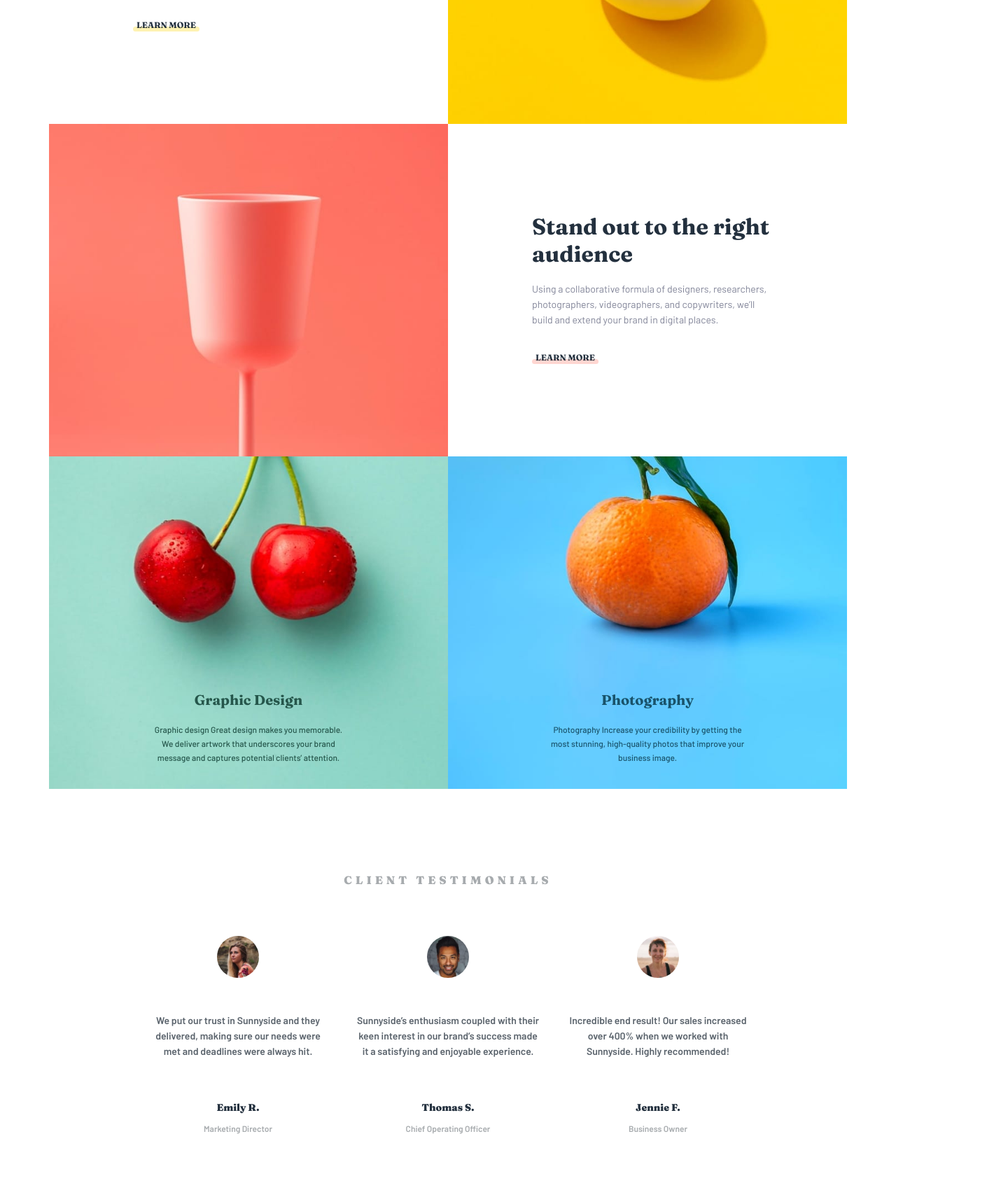
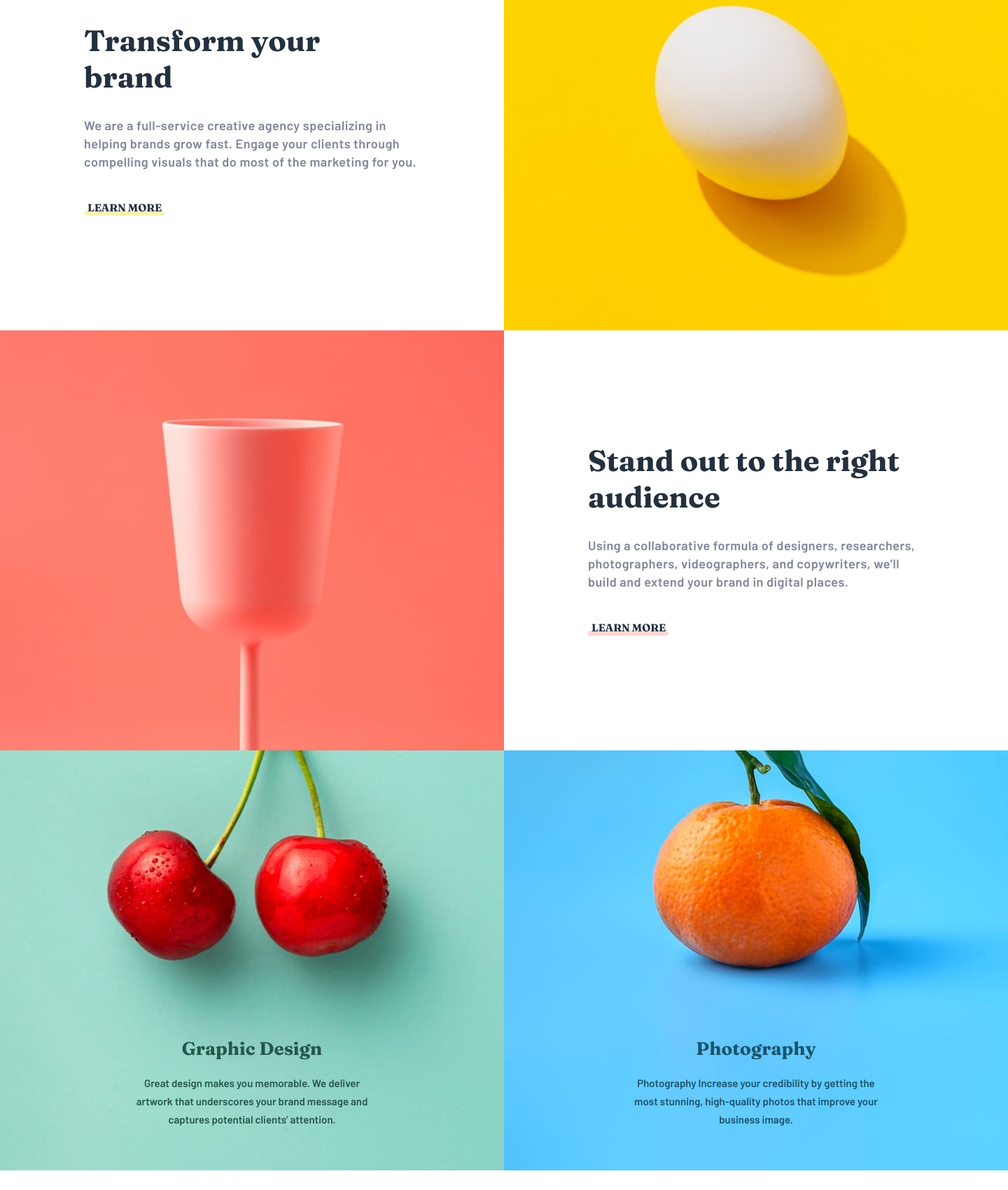
Before and after one commit to deborasuzuki/Sunnyside-Agency, a plain HTML site: page index.html in a window 1280 px wide. Shown: the part 928-2628 px from the top of the page at 70% size, 1440 px wide, since content can reach past the window. Drawn offline with Linux system fonts and the light colour scheme.

Commit message:
Sizes adjustments

```diff
--- a/index.html
+++ b/index.html
@@ -64,9 +64,8 @@
       <div class="picture-3">
         <h2>Graphic Design</h2>
         <p>
-          Graphic design Great design makes you memorable. We deliver artwork
-          that underscores your brand message and captures potential clients’
-          attention.
+          Great design makes you memorable. We deliver artwork that underscores
+          your brand message and captures potential clients’ attention.
         </p>
       </div>
       <div class="picture-4">
--- a/style.scss
+++ b/style.scss
@@ -5,7 +5,7 @@
 
 body {
   margin: 0 auto;
-  width: 1140px;
+  width: 1440px;
 
   @media (max-width: 375px) {
     width: 375px;
@@ -13,7 +13,7 @@ body {
 }
 
 .section-1 {
-  height: 630px;
+  height: 800px;
 
   background-image: url(/images/desktop/image-header.jpg);
   background-position: center;
@@ -30,7 +30,7 @@ body {
 
   header {
     height: 80px;
-    width: 1140px;
+    width: 1440px;
 
     display: flex;
     flex-direction: row;
@@ -38,8 +38,8 @@ body {
 
     .logo {
       padding: 40px 0 0 30px;
-      height: 24px;
-      width: 124px;
+      height: 34px;
+      width: 160px;
 
       @media (max-width: 375px) {
         padding: 30px 0 0 30px;
@@ -47,8 +47,8 @@ body {
     }
 
     nav {
-      padding: 30px 40px 0 0;
-      width: 370px;
+      padding: 30px 50px 0 0;
+      width: 480px;
       display: flex;
       justify-content: space-between;
       align-items: center;
@@ -70,7 +70,8 @@ body {
       .pages {
         text-decoration: none;
         font-family: 'Barlow';
-        font-size: 14px;
+        font-size: 18px;
+        font-weight: 600;
         color: hsl(0, 0%, 100%);
 
         @media (max-width: 375px) {
@@ -80,15 +81,15 @@ body {
 
       .btn-contact {
         font-family: 'Fraunces';
-        font-size: 12px;
+        font-size: 14.5px;
         color: hsl(212, 27%, 19%);
 
         background-color: hsl(0, 0%, 100%);
         border: none;
         border-radius: 30px;
         padding: 0 18px;
-        width: 110px;
-        height: 40px;
+        width: 125px;
+        height: 50px;
 
         &:hover {
           background-color: rgba(255, 255, 255, 0.25);
@@ -104,12 +105,12 @@ body {
   }
 
   h1 {
-    margin-top: 70px;
+    margin-top: 100px;
 
     font-family: 'Fraunces';
     font-weight: 900;
     letter-spacing: 8px;
-    font-size: 40px;
+    font-size: 50px;
     color: hsl(0, 0%, 100%);
 
     display: flex;
@@ -117,33 +118,35 @@ body {
   }
 
   .arrow {
-    height: 90px;
-    margin: 50px auto;
+    height: 115px;
+    margin: 70px auto;
   }
 }
 
 .section-2 {
-  height: 475px;
-
+  height: 600px;
   display: flex;
   align-items: center;
 
   .article-1 {
-    max-width: 350px;
-    padding: 120px 100px 120px 120px;
+    max-width: 480px;
+    padding: 130px 120px;
 
     h2 {
-      margin: 0 0 20px 0;
+      margin: 0 0 30px 0;
       font-family: 'Fraunces';
-      font-size: 32px;
+      font-size: 42px;
       color: hsl(212, 27%, 19%);
+      width: 450px;
     }
 
     p {
-      margin: 10px 0;
+      margin: 18px 0;
       font-family: 'Barlow';
-      font-size: 14px;
-      line-height: 22px;
+      font-size: 18px;
+      line-height: 26px;
+      letter-spacing: 0.5px;
+      font-weight: 600;
 
       color: hsl(232, 10%, 55%);
     }
@@ -153,9 +156,10 @@ body {
       display: flex;
       flex-direction: column;
       padding: 25px 0 0 5px;
+      width: fit-content;
 
       font-family: 'Fraunces';
-      font-size: 12px;
+      font-size: 15px;
       color: hsl(212, 27%, 19%);
 
       &::after {
@@ -166,17 +170,21 @@ body {
         background-color: hsl(51, 100%, 49%);
         border-radius: 0.625rem;
         opacity: 0.3;
-        width: 95px;
+        width: 115px;
         height: 7px;
 
         z-index: -1;
+      }
+
+      &:hover::after {
+        opacity: 1;
       }
     }
   }
 
   .picture-1 {
-    width: 570px;
-    height: 475px;
+    width: 720px;
+    height: 600px;
     background-image: url(/images/desktop/image-transform.jpg);
     background-position: center;
     background-size: cover;
@@ -185,27 +193,29 @@ body {
 }
 
 .section-3 {
-  height: 475px;
-
+  height: 600px;
   display: flex;
   align-items: center;
 
   .article-2 {
-    max-width: 350px;
-    padding: 120px 100px 120px 120px;
+    max-width: 480px;
+    padding: 130px 120px;
 
     h2 {
-      margin: 0 0 20px 0;
+      margin: 0 0 30px 0;
       font-family: 'Fraunces';
-      font-size: 32px;
+      font-size: 42px;
       color: hsl(212, 27%, 19%);
+      width: 450px;
     }
 
     p {
-      margin: 10px 0;
+      margin: 18px 0;
       font-family: 'Barlow';
-      font-size: 14px;
-      line-height: 22px;
+      font-size: 18px;
+      line-height: 26px;
+      letter-spacing: 0.5px;
+      font-weight: 600;
 
       color: hsl(232, 10%, 55%);
     }
@@ -215,9 +225,10 @@ body {
       display: flex;
       flex-direction: column;
       padding: 25px 0 0 5px;
+      width: fit-content;
 
       font-family: 'Fraunces';
-      font-size: 12px;
+      font-size: 15px;
       color: hsl(212, 27%, 19%);
 
       &::after {
@@ -228,17 +239,21 @@ body {
         background-color: hsl(7, 99%, 70%);
         border-radius: 0.625rem;
         opacity: 0.3;
-        width: 95px;
+        width: 115px;
         height: 7px;
 
         z-index: -1;
+      }
+
+      &:hover::after {
+        opacity: 1;
       }
     }
   }
 
   .picture-2 {
-    width: 570px;
-    height: 475px;
+    width: 720px;
+    height: 600px;
     background-image: url(/images/desktop/image-stand-out.jpg);
     background-position: center;
     background-size: cover;
@@ -247,14 +262,13 @@ body {
 }
 
 .section-4 {
-  height: 475px;
-
+  height: 600px;
   display: flex;
   align-items: center;
 
   .picture-3 {
-    width: 570px;
-    height: 475px;
+    width: 720px;
+    height: 600px;
 
     background-image: url(/images/desktop/image-graphic-design.jpg);
     background-position: center;
@@ -267,19 +281,19 @@ body {
 
     h2 {
       margin: 0 auto;
-      padding: 300px 0 20px;
+      padding: 350px 0 20px;
       font-family: 'Fraunces';
-      font-size: 20px;
+      font-size: 26px;
       color: hsl(167, 40%, 24%);
     }
 
     p {
-      width: 280px;
+      width: 350px;
       margin: 0 auto;
       font-family: 'Barlow';
-      font-weight: 500;
-      font-size: 12px;
-      line-height: 20px;
+      font-weight: 600;
+      font-size: 15px;
+      line-height: 26px;
       text-align: center;
 
       color: hsl(167, 40%, 24%);
@@ -287,8 +301,8 @@ body {
   }
 
   .picture-4 {
-    width: 570px;
-    height: 475px;
+    width: 720px;
+    height: 600px;
 
     background-image: url(/images/desktop/image-photography.jpg);
     background-position: center;
@@ -301,19 +315,19 @@ body {
 
     h2 {
       margin: 0 auto;
-      padding: 300px 0 20px;
+      padding: 350px 0 20px;
       font-family: 'Fraunces';
-      font-size: 20px;
+      font-size: 26px;
       color: hsl(198, 62%, 26%);
     }
 
     p {
-      width: 280px;
+      width: 350px;
       margin: 0 auto;
       font-family: 'Barlow';
-      font-weight: 500;
-      font-size: 12px;
-      line-height: 20px;
+      font-weight: 600;
+      font-size: 15px;
+      line-height: 26px;
       text-align: center;
 
       color: hsl(198, 62%, 26%);
@@ -322,16 +336,16 @@ body {
 }
 
 .section-5 {
-  height: 450px;
+  height: 600px;
   margin-bottom: 50px;
 
   .testimonials-title {
-    margin: 120px 0 40px 0;
+    margin: 150px 0 40px 0;
 
     font-family: 'Fraunces';
     font-weight: 900;
     letter-spacing: 5px;
-    font-size: 16px;
+    font-size: 20px;
     color: hsl(210, 4%, 67%);
 
     display: flex;
@@ -344,22 +358,24 @@ body {
     justify-content: center;
 
     .testimonial {
-      width: 300px;
+      width: 400px;
       display: flex;
       flex-direction: column;
       justify-content: center;
 
       .photo {
-        width: 60px;
+        width: 70px;
         border-radius: 50%;
-        margin: 30px 120px;
+        margin: 53px 140px;
       }
 
       p {
         margin: 20px 20px;
         font-family: 'Barlow';
-        font-size: 14px;
-        line-height: 22px;
+        font-size: 18px;
+        line-height: 28px;
+        letter-spacing: 0.5px;
+
         font-weight: 600;
         text-align: center;
 
@@ -371,14 +387,14 @@ body {
         padding: 40px 0 10px 0;
         font-family: 'Fraunces';
         font-weight: 900;
-        font-size: 14px;
+        font-size: 18px;
         color: hsl(212, 27%, 19%);
       }
 
       .position {
         margin: 0;
         font-family: 'Barlow';
-        font-size: 12px;
+        font-size: 14px;
         line-height: 22px;
         font-weight: 600;
         text-align: center;
@@ -395,7 +411,7 @@ body {
 
   .picture-5 {
     width: 360px;
-    height: 360px;
+    height: 447px;
     background-image: url(/images/desktop/image-gallery-milkbottles.jpg);
     background-position: center;
     background-size: cover;
@@ -404,7 +420,7 @@ body {
 
   .picture-6 {
     width: 360px;
-    height: 360px;
+    height: 447px;
     background-image: url(/images/desktop/image-gallery-orange.jpg);
     background-position: center;
     background-size: cover;
@@ -413,7 +429,7 @@ body {
 
   .picture-7 {
     width: 360px;
-    height: 360px;
+    height: 447px;
     background-image: url(/images/desktop/image-gallery-cone.jpg);
     background-position: center;
     background-size: cover;
@@ -422,7 +438,7 @@ body {
 
   .picture-8 {
     width: 360px;
-    height: 360px;
+    height: 447px;
     background-image: url(/images/desktop/image-gallery-sugarcubes.jpg);
     background-position: center;
     background-size: cover;
@@ -431,21 +447,21 @@ body {
 }
 
 .section-7 {
-  height: 260px;
+  height: 350px;
   background-color: rgb(158, 220, 205);
   display: flex;
   flex-direction: column;
   align-items: center;
 
   .logo-green {
-    height: 26px;
-    width: 140px;
-    margin-top: 60px;
+    height: 34px;
+    width: 160px;
+    margin-top: 70px;
   }
 
   nav {
     padding: 35px 0;
-    width: 280px;
+    width: 350px;
     display: flex;
     justify-content: space-between;
     align-items: center;
@@ -453,7 +469,7 @@ body {
     .pages-2 {
       text-decoration: none;
       font-family: 'Barlow';
-      font-size: 14px;
+      font-size: 18px;
       font-weight: 600;
       color: hsl(168, 34%, 41%);
 
@@ -466,14 +482,13 @@ body {
 
   .socials {
     padding: 35px 0;
-    width: 150px;
+    width: 180px;
     display: flex;
     justify-content: space-between;
     align-items: center;
 
     i {
-      width: 25px;
-      height: 25px;
+      font-size: 25px;
       color: rgb(44, 117, 102);
 
       &:hover {
```
Also changed, not shown: style.css, 1 other file.
